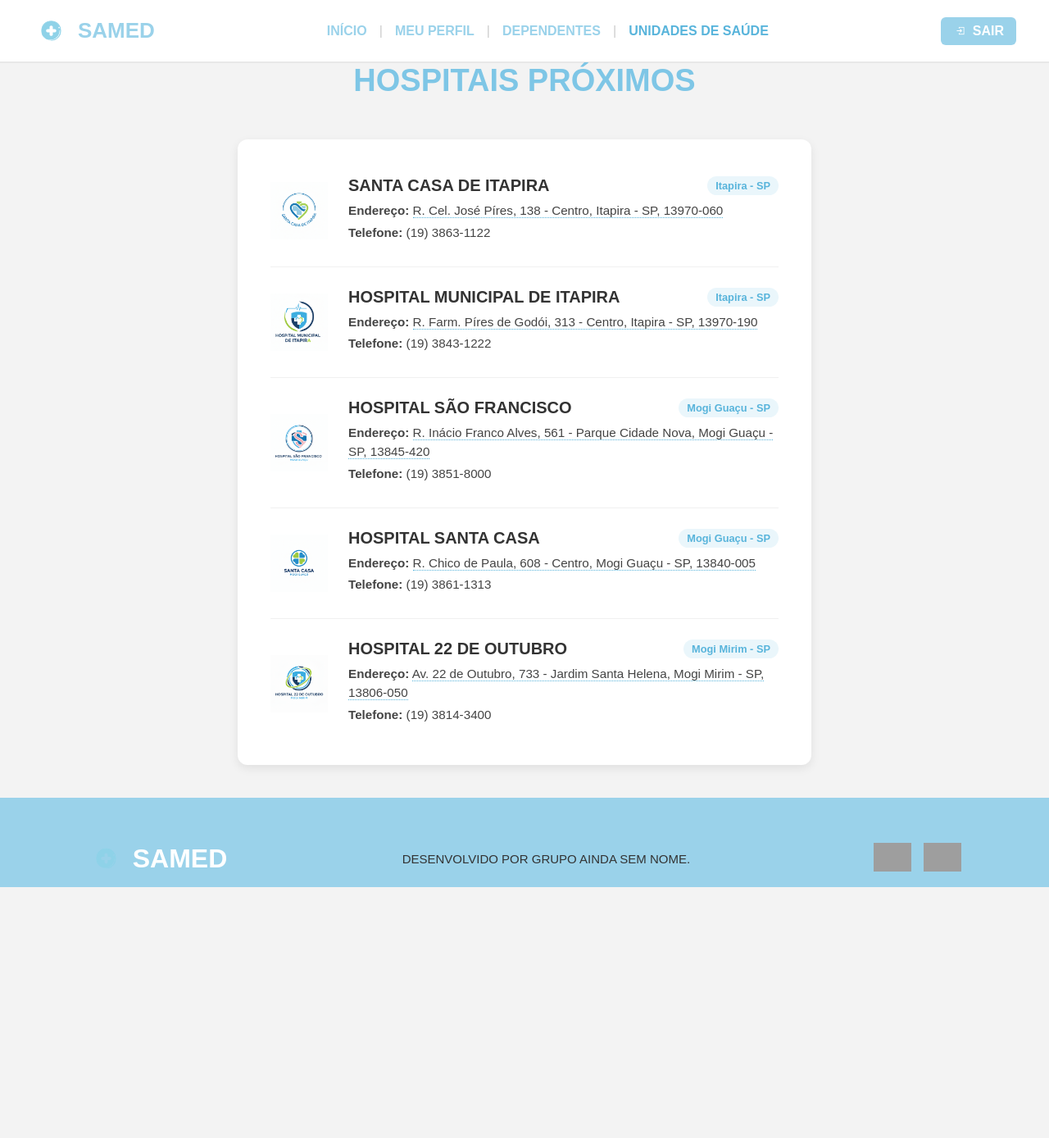
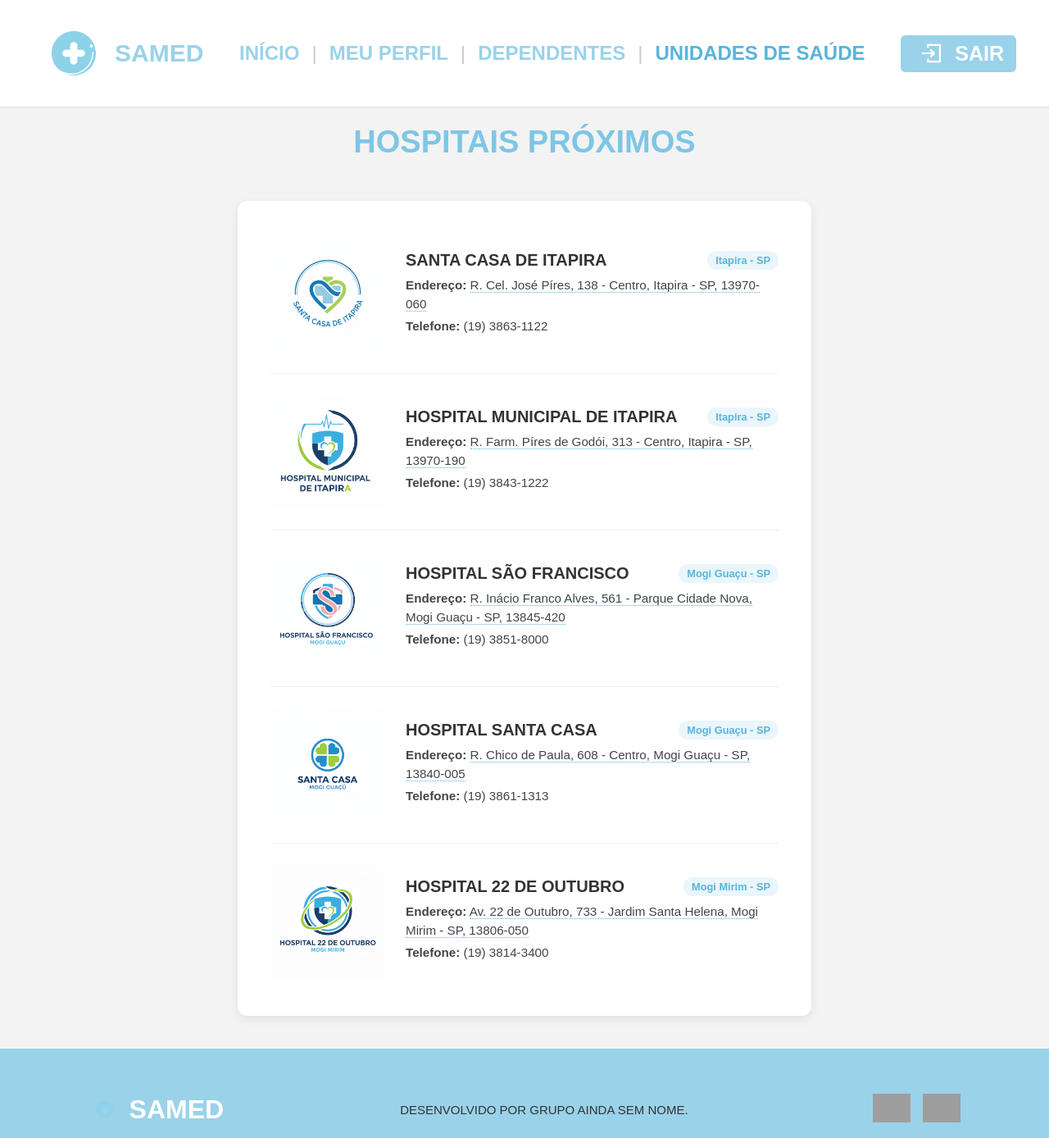
Before and after one commit to JuliaSBarbosa/samed, a PHP site: page /hospital.php in a window 1280 px wide. Shown: the whole page at 82% size. Before the commit the page ends 1082 px from the top, so only its background shows below. Run offline with PHP 8.4, Linux system fonts and the light colour scheme; grey boxes are pictures that could not be loaded.

Commit message:
ajustes no estilo

```diff
--- a/estilos/style.css
+++ b/estilos/style.css
@@ -27,23 +27,23 @@ header.topo {
 .logo {
     display: flex;
     align-items: center;
-    gap: 10px;
 }
 
 .logo img {
-    width: 45px;
-    height: 45px;
+    width: 100px;
+    height: 100px;
 }
 
 .logo h1 {
     color: #9ad2ea;
-    font-size: 26px;
+    font-size: 30px;
 }
 
 .menu {
     display: flex;
     align-items: center;
     gap: 15px;
+    font-size: 24px;
 }
 
 /* Controlar espaçamento entre o menu e os botões*/
@@ -85,10 +85,11 @@ header.topo {
     font-weight: bold;
     text-decoration: none;
     transition: background-color 0.3s;
+    font-size: 25px;
 }
 
 .botao-sair img {
-    width: 18px;
+    width: 45px;
     margin-right: 6px;
 }
 
@@ -152,6 +153,8 @@ main {
     color: #7ec6e6;
     font-size: 38px;
     margin-bottom: 50px;
+    text-transform: uppercase;
+    margin-top: 20px;
 }
 
 .opcoes {
@@ -163,7 +166,7 @@ main {
 
 .card {
     width: 250px;
-    height: 140px;
+    height: 250px;
     background-color: #fff;
     border: 1px solid #bfe0ef;
     border-radius: 10px;
@@ -180,8 +183,8 @@ main {
 
 /*padronizar tamanho das imagens de icone das div na tela de inicio*/
 .card .icone {
-    width: 70px;
-    height: 70px;
+    width: 140px;
+    height: 140px;
     margin-bottom: 15px;
 }
 
@@ -220,7 +223,7 @@ footer {
 }
 
 .footer-logo img {
-    width: 45px;
+    width: 40px;
 }
 
 footer p {
@@ -258,7 +261,7 @@ footer p {
     border-radius: 10px;
     box-shadow: 0 4px 10px rgba(0, 0, 0, 0.1);
     padding: 25px;
-    width: 800px;
+    width: 600px;
     margin: 0 auto;
     text-align: left;
 }
@@ -302,8 +305,7 @@ strong {
 /* Deixa o carrossel um pouco mais largo que o card,
            para os controles não ficarem colados */
 #fichaCarousel {
-    max-width: 1000px;
-    /* ALTERADO: Aumentado de 600px para 1000px */
+    max-width: 900px;
     margin: 0 auto;
 }
 
@@ -358,18 +360,17 @@ strong {
     border-bottom: 1px solid #f0f0f0; /* Linha divisória sutil */
 }
 
+.hospital-card img{
+    height: 140px;
+    width: 140px;
+}
+
 /* Remove a linha do último item da lista */
 .hospital-card:last-child {
     border-bottom: none;
 }
 
-.hospital-logo {
-    height: 90px;
-    width: 90px;
-    object-fit: contain; /* Garante que o logo não distorça */
-    margin-right: 25px;
-    flex-shrink: 0; /* Impede que o logo encolha */
-}
+
 
 .hospital-info {
     text-align: left; /* Alinha o texto do card à esquerda */
--- a/inicio-med.php
+++ b/inicio-med.php
@@ -7,8 +7,6 @@
     <title>SAMED - Início</title>
     <link rel="stylesheet" href="estilos/style.css">
     <link rel="icon" href="img/logo.svg" type="image/png">
-    <link href="https://cdn.jsdelivr.net/npm/bootstrap@5.3.3/dist/css/bootstrap.min.css" rel="stylesheet"
-        integrity="sha384-QWTKZyjpPEjISv5WaRU9OFeRpok6YctnYmDr5pNlyT2bRjXh0JMhjY6hW+ALEwIH" crossorigin="anonymous">
 </head>
 
 <body>
--- a/inicio.php
+++ b/inicio.php
@@ -40,7 +40,7 @@
     <main class="hero">
         <div class="hero-content">
             <h2 class="hero-title">CUIDANDO DE QUEM VOCÊ AMA,</h2>
-                <h2 class="hero-title">MESMO QUANDO VOCÊ NÃO PODE FALAR</h2>
+            <h2 class="hero-title">MESMO QUANDO VOCÊ NÃO PODE FALAR</h2>
             <p class="hero-subtitle">Serviços de saúde integrados para toda a família</p>
         </div>
     </main>
--- a/perfil.php
+++ b/perfil.php
@@ -8,8 +8,6 @@
     <link rel="stylesheet" href="estilos/style.css">
     <link rel="icon" href="img/logo.svg" type="image/png">
     <!-- Bootstrap CSS -->
-    <link href="https://cdn.jsdelivr.net/npm/bootstrap@5.3.3/dist/css/bootstrap.min.css" rel="stylesheet"
-        integrity="sha384-QWTKZyjpPEjISv5WaRU9OFeRpok6YctnYmDr5pNlyT2bRjXh0JMhjY6hW+ALEwIH" crossorigin="anonymous">
 </head>
 
 <body>
```
Also changed, not shown: index.php (+7 -7 lines).
